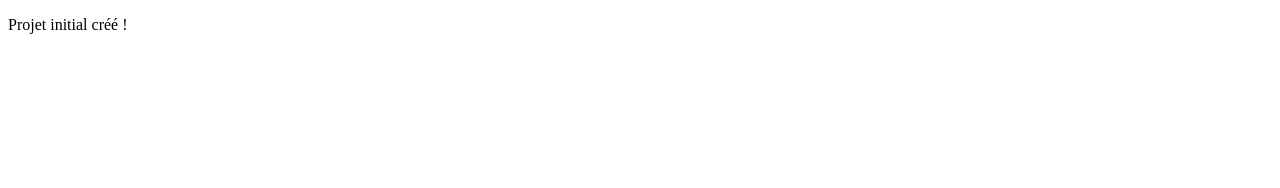
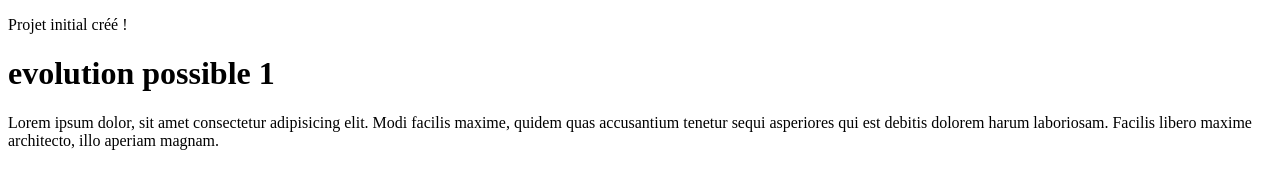
Before and after one commit to Ayrtonsalvador/git-testing, a plain HTML site: page index.html in a window 1280 px wide. Drawn offline with Linux system fonts and the light colour scheme.

Commit message:
evo possible 1

```diff
--- a/index.html
+++ b/index.html
@@ -8,5 +8,7 @@
 </head>
 <body>
     <p>Projet initial créé !</p>
+    <h1>evolution possible 1</h1>
+    <p>Lorem ipsum dolor, sit amet consectetur adipisicing elit. Modi facilis maxime, quidem quas accusantium tenetur sequi asperiores qui est debitis dolorem harum laboriosam. Facilis libero maxime architecto, illo aperiam magnam.</p>
 </body>
 </html>
```
